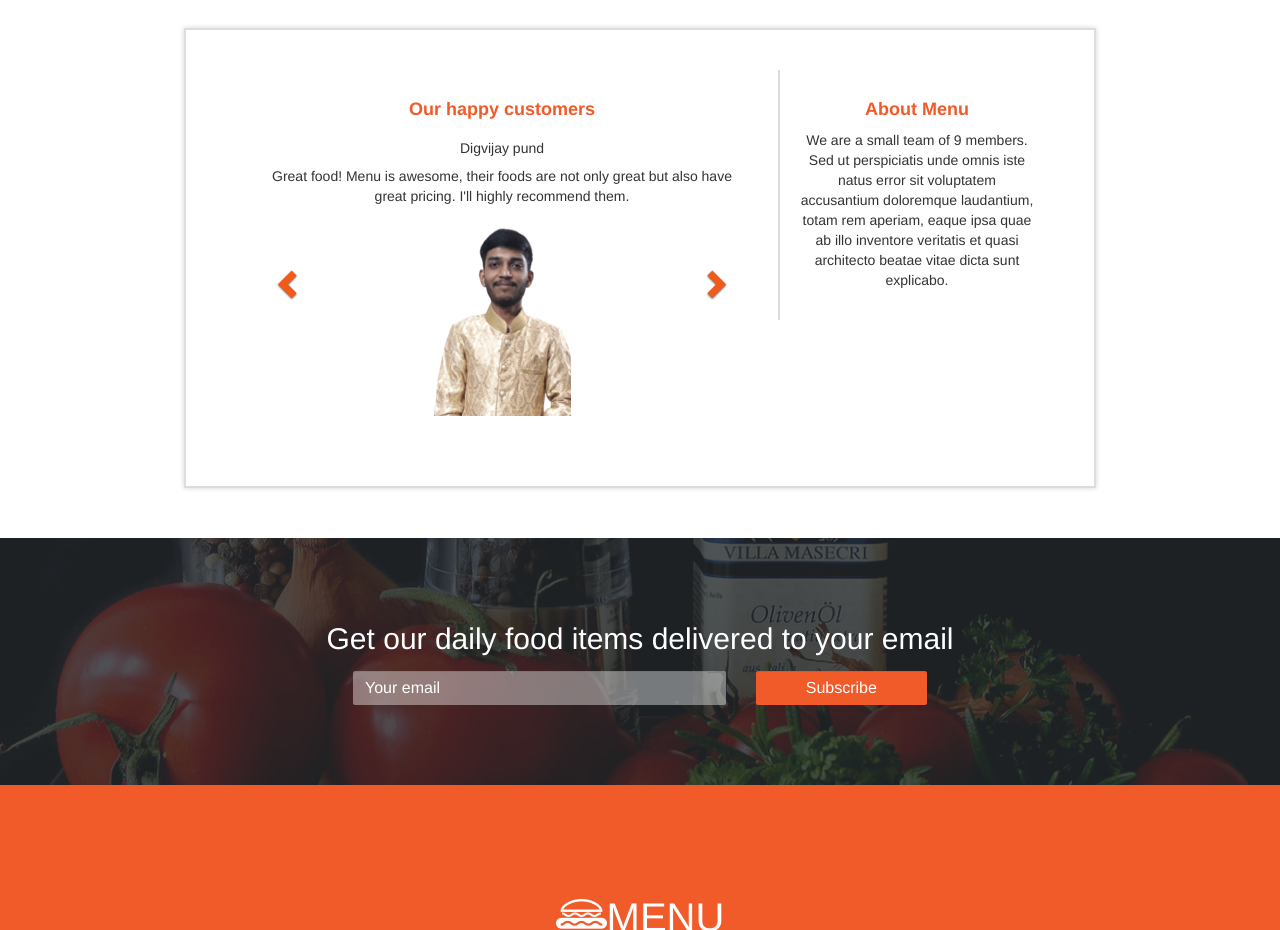
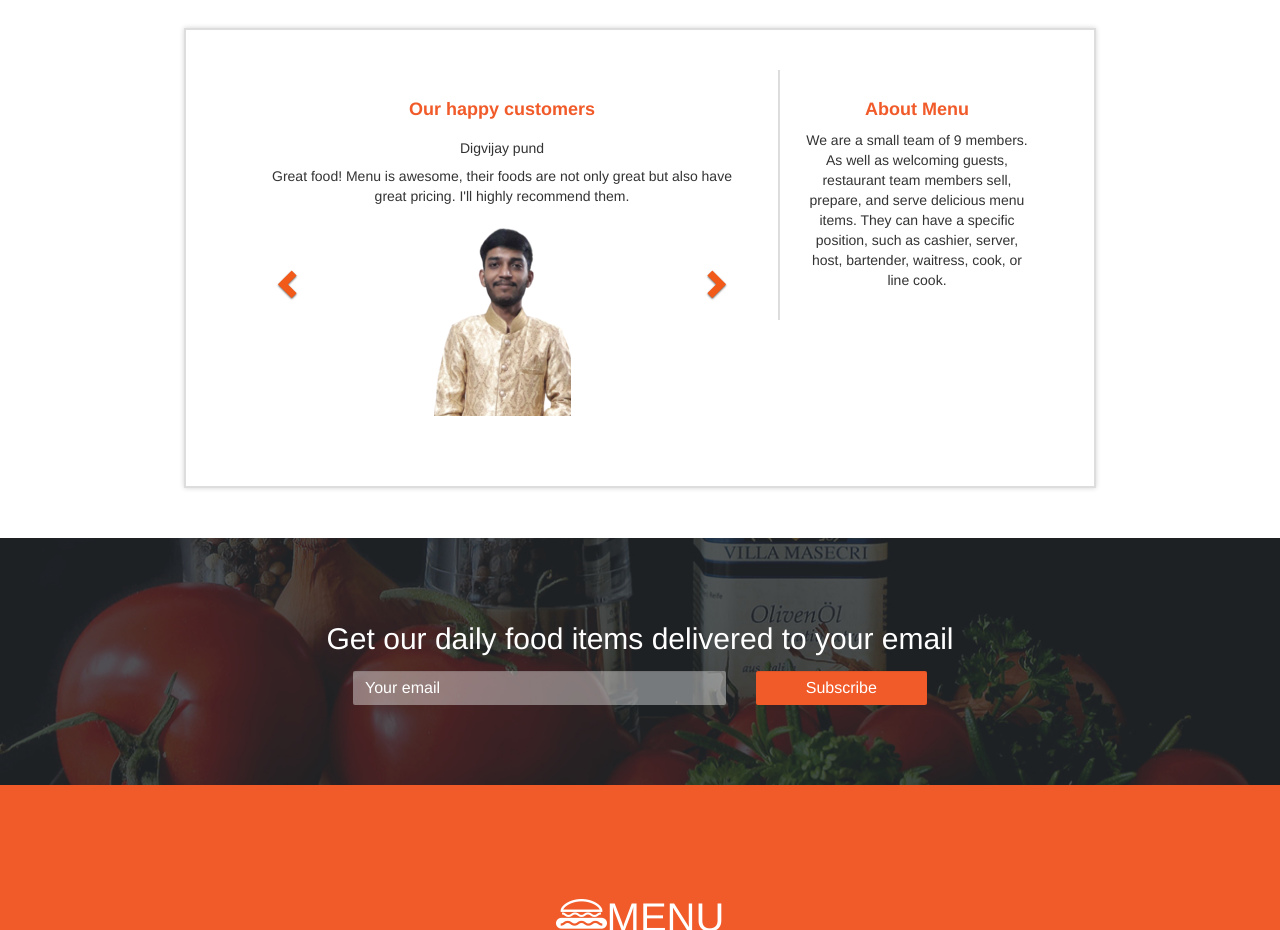
Before and after one commit to patelnagendra1/IIITN-Canteen, a plain HTML site: page index.html in a window 1280 px wide. Shown: the part 2500-3430 px from the top of the page. Drawn offline with Linux system fonts and the light colour scheme.

Commit message:
Update index.html

```diff
--- a/index.html
+++ b/index.html
@@ -337,7 +337,7 @@
 
                 <div class="col-md-4 about">
                     <h4>About Menu</h4>
-                    <p>We are a small team of 9 members. Sed ut perspiciatis unde omnis iste natus error sit voluptatem accusantium doloremque laudantium, totam rem aperiam, eaque ipsa quae ab illo inventore veritatis et quasi architecto beatae vitae dicta sunt explicabo.</p>
+                    <p>We are a small team of 9 members. As well as welcoming guests, restaurant team members sell, prepare, and serve delicious menu items. They can have a specific position, such as cashier, server, host, bartender, waitress, cook, or line cook.</p>
 
                 </div>
             </div>
```
